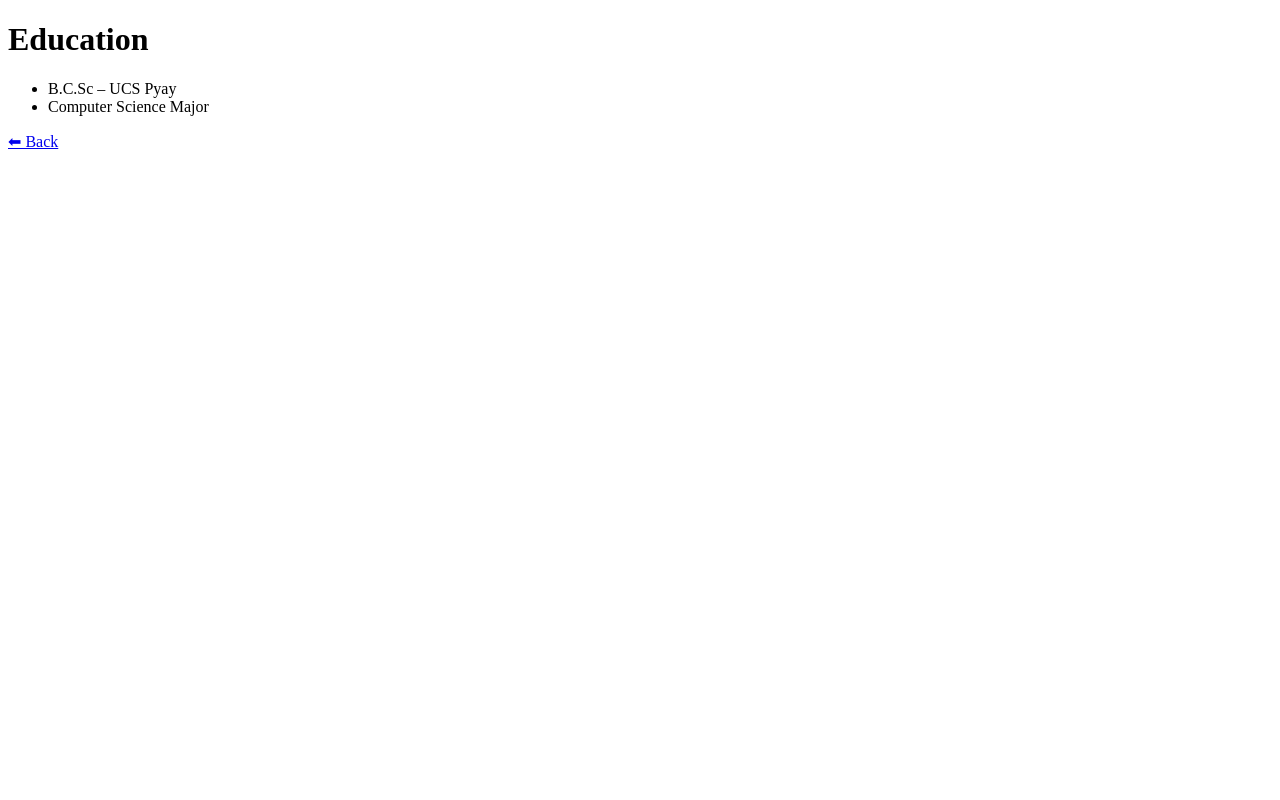
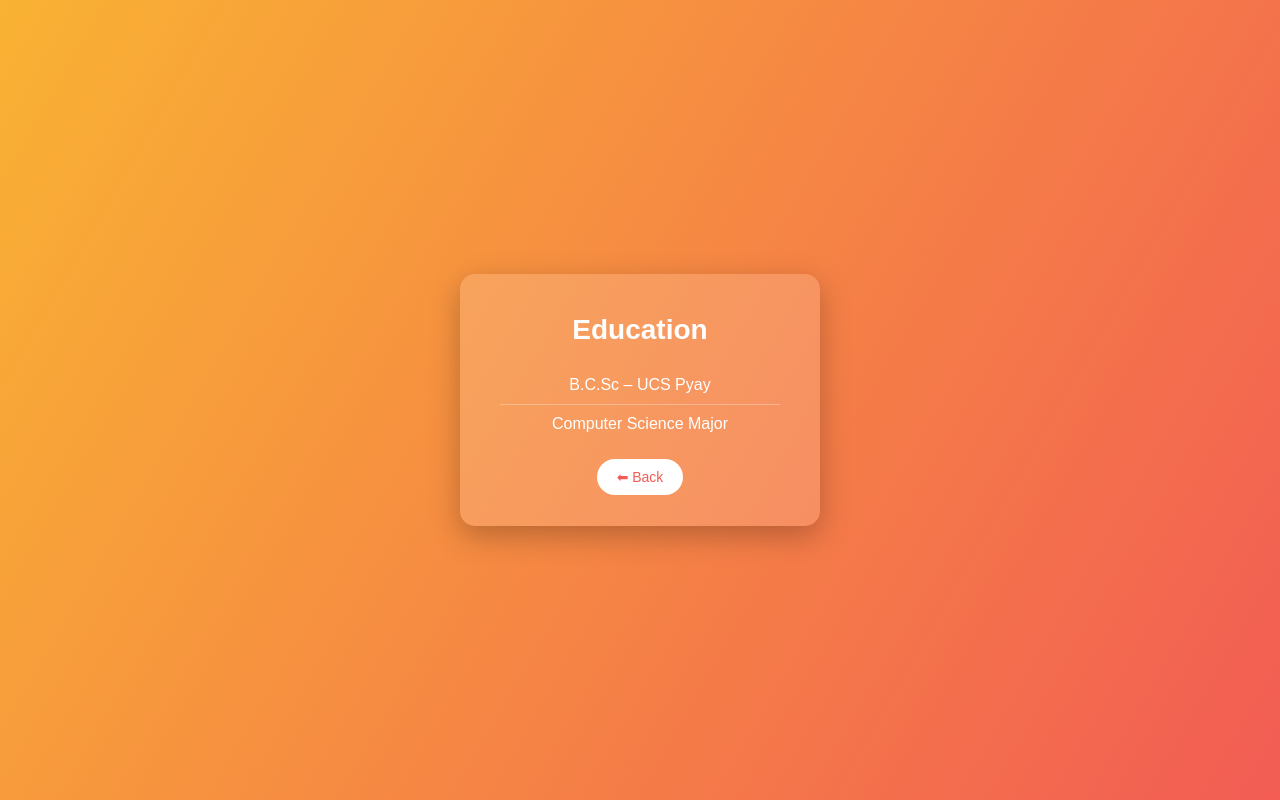
Before and after one commit to Yamoneoo-ymo/Yamone-Oo, a plain HTML site: page education.html in a window 1280 px wide. Drawn offline with Linux system fonts and the light colour scheme.

Commit message:
Update education.html

```diff
--- a/education.html
+++ b/education.html
@@ -1,15 +1,81 @@
+<!DOCTYPE html>
+<html lang="en">
+<head>
+    <meta charset="UTF-8">
+    <title>Education</title>
 
-<!DOCTYPE html>
-<html>
-<head>
-    <title>Education</title>
+    <style>
+        *{
+            margin:0;
+            padding:0;
+            box-sizing:border-box;
+            font-family:Arial, sans-serif;
+        }
+
+        body{
+            height:100vh;
+            background:linear-gradient(120deg,#f9b233,#f25c54);
+            display:flex;
+            justify-content:center;
+            align-items:center;
+        }
+
+        .card{
+            background:rgba(255,255,255,0.15);
+            padding:40px;
+            width:360px;
+            border-radius:15px;
+            text-align:center;
+            color:white;
+            box-shadow:0 10px 30px rgba(0,0,0,0.25);
+        }
+
+        h1{
+            margin-bottom:20px;
+            font-size:28px;
+        }
+
+        ul{
+            list-style:none;
+            margin-bottom:25px;
+        }
+
+        ul li{
+            font-size:16px;
+            padding:10px 0;
+            border-bottom:1px solid rgba(255,255,255,0.3);
+        }
+
+        ul li:last-child{
+            border-bottom:none;
+        }
+
+        a{
+            text-decoration:none;
+            background:white;
+            color:#f25c54;
+            padding:10px 20px;
+            border-radius:20px;
+            font-size:14px;
+            transition:0.3s;
+        }
+
+        a:hover{
+            background:#ffe0db;
+        }
+    </style>
 </head>
+
 <body>
+
+    <div class="card">
         <h1>Education</h1>
         <ul>
             <li>B.C.Sc – UCS Pyay</li>
             <li>Computer Science Major</li>
         </ul>
         <a href="index.html">⬅ Back</a>
+    </div>
+
 </body>
 </html>
```
Lines whose indentation alone changed are shown as unchanged.
